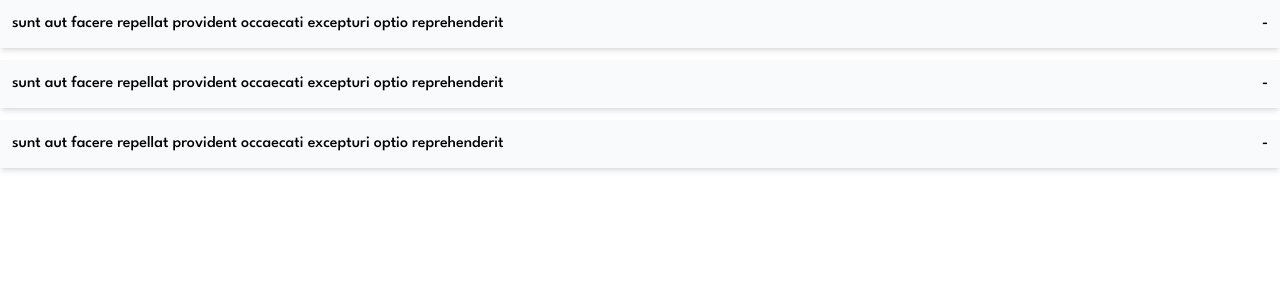
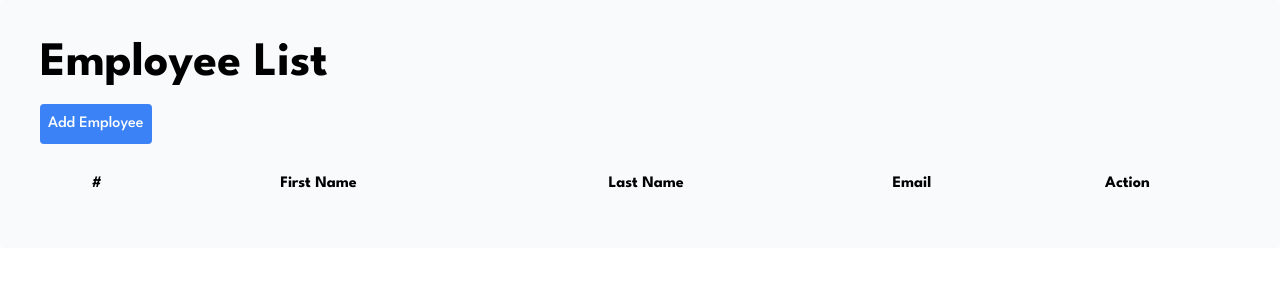
Before and after one commit to Mark-Alexis-Posadas/react-mini-practice, a React (Vite) app: page / in a window 1280 px wide. Shown: the top 300 px of the page. Built offline with nearby package versions, Linux system fonts and the light colour scheme.

Commit message:
added confirmation delete component

```diff
--- a/src/App.jsx
+++ b/src/App.jsx
@@ -1,8 +1,7 @@
-import React from "react";
-import Accordion from "./components/Accordion/Accordion";
+import Employee from "./components/AddEmployee/Employee";
 
 const App = () => {
-  return <Accordion />;
+  return <Employee />;
 };
 
 export default App;
--- /dev/null
+++ b/src/components/AddEmployee/ConfirmationDelete.jsx
@@ -0,0 +1,11 @@
+export const ConfirmationDelete = () => {
+  return (
+    <div>
+      <h1>are you sure want to delete this?</h1>
+      <div className="flex items-center gap-4">
+        <button className="text-white rounded bg-red-600 p-2">cancel</button>
+        <button className="text-white rounded bg-blue-600 p-2">proceed</button>
+      </div>
+    </div>
+  );
+};
--- a/src/components/AddEmployee/Employee.jsx
+++ b/src/components/AddEmployee/Employee.jsx
@@ -1,6 +1,7 @@
 import { useReducer } from "react";
 import Modal from "./Modal";
 import Table from "./Table";
+import { ConfirmationDelete } from "./ConfirmationDelete";
 
 const initialState = {
   firstName: "",
@@ -11,6 +12,7 @@ const initialState = {
   submittedData: [],
   isEditing: false,
   editIndex: null,
+  isToggleDelete: false,
 };
 
 const reducer = (state, action) => {
@@ -27,6 +29,12 @@ const reducer = (state, action) => {
         [action.field]: action.value,
         isEditing: true,
         employeeTitle: "Add",
+      };
+
+    case "TOGGLE_CONFIRMATION_DELETE":
+      return {
+        ...state,
+        isToggleDelete: true,
       };
 
     case "DELETE_EMPLOYEE":
@@ -102,6 +110,10 @@ const Employee = () => {
     dispatch({ type: "SUBMIT_FORM" });
   };
 
+  const toggleDelete = () => {
+    dispatch({ type: "TOGGLE_CONFIRMATION_DELETE" });
+  };
+
   const handleDelete = (idx) => {
     dispatch({ type: "DELETE_EMPLOYEE", idx });
   };
@@ -117,7 +129,12 @@ const Employee = () => {
           Add Employee
         </button>
       </header>
-      <Table dispatch={dispatch} state={state} handleDelete={handleDelete} />
+      <Table
+        dispatch={dispatch}
+        state={state}
+        handleDelete={handleDelete}
+        toggleDelete={toggleDelete}
+      />
       {state.isToggle && (
         <Modal
           employeeTitle={state.employeeTitle}
@@ -127,6 +144,8 @@ const Employee = () => {
           state={state}
         />
       )}
+
+      {state.isToggleDelete && <ConfirmationDelete />}
     </div>
   );
 };
--- a/src/components/AddEmployee/Table.jsx
+++ b/src/components/AddEmployee/Table.jsx
@@ -29,7 +29,7 @@ export default function Table({ dispatch, state, handleDelete }) {
               </button>
               <button
                 className="text-white bg-red-500 rounded p-2 ml-3"
-                onClick={() => handleDelete(idx)}
+                onClick={toggleDelete}
               >
                 Delete
               </button>
```
